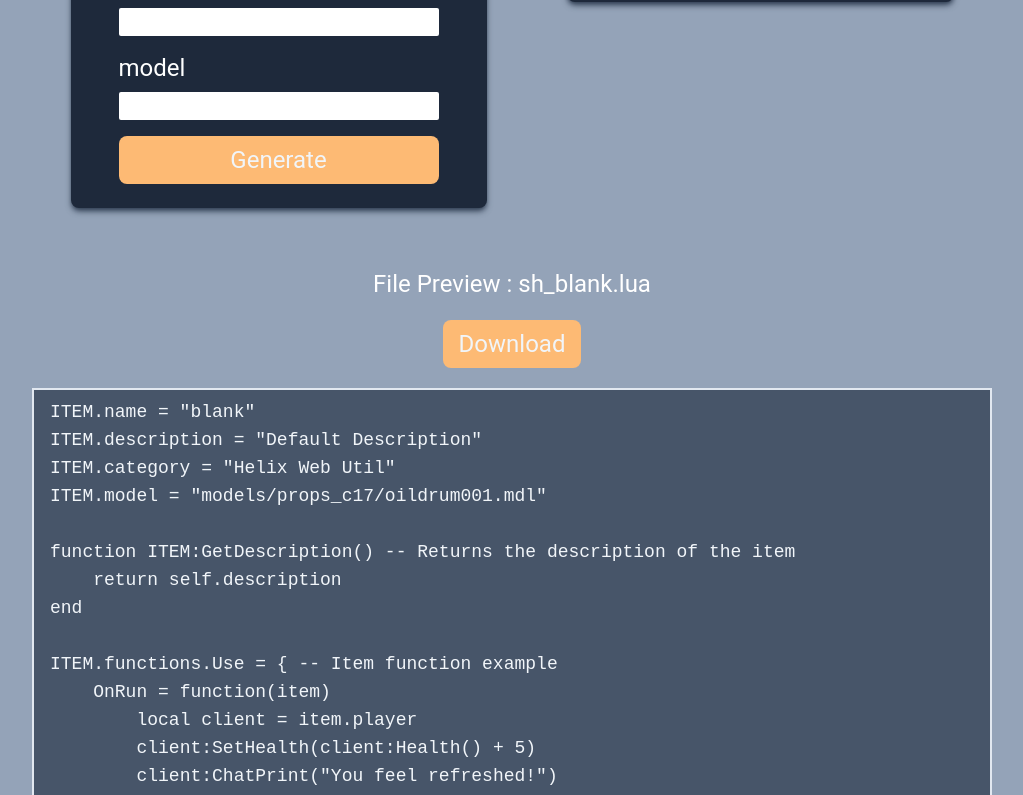
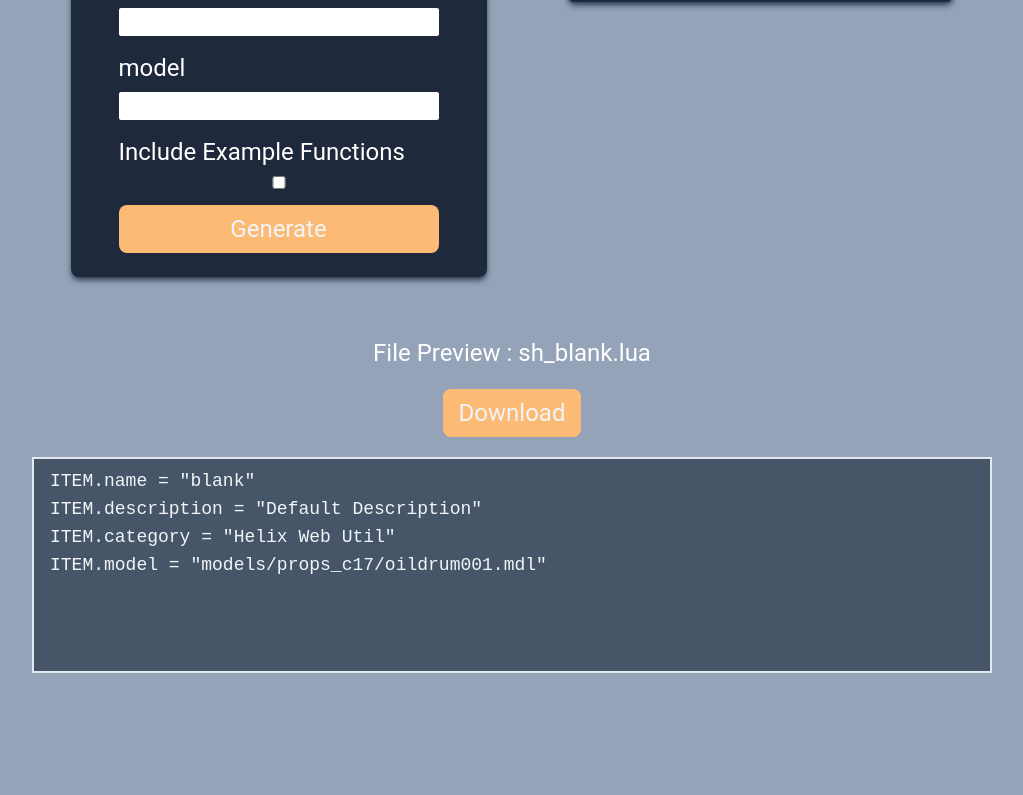
Before and after one commit to n8zone/react-helix-utility, a React (Create React App) app: page /item-generator in a window 1280 px wide. Shown: the part 320-1115 px from the top of the page, without its empty margins (128-1151 px from the left). After the commit the page ends 1009 px from the top, so only its background shows below. Built offline with nearby package versions, Linux system fonts and the light colour scheme.

Commit message:
toggle item function examples

```diff
--- a/src/GenerateItem.js
+++ b/src/GenerateItem.js
@@ -1,12 +1,11 @@
 import React from 'react';
 
-export function generateItemLua(itemVars, itemID = 'test_item', download = false) {
+export function generateItemLua(itemVars, itemID = 'test_item', download = false, includeExamples = false) {
 
 	let lua = `${itemVars.map((variable) => {
 		return `ITEM.${variable.name} = ${variable.type === 'string' ? `"${variable.value}"` : variable.value}`
 	}).join('\n')}
-
-	function ITEM:GetDescription() -- Returns the description of the item
+	${includeExamples ? `\n\nfunction ITEM:GetDescription() -- Returns the description of the item
 	<lua_tab>return self.description
 	end
 
@@ -20,7 +19,8 @@ export function generateItemLua(itemVars, itemID = 'test_item', download = false
   <lua_tab>OnCanRun = function(item) -- Returns whether or not the player can use the function
   <lua_tab><lua_tab>return true
   <lua_tab>end
-	}
+	}` : ''}
+
   `;
 
 	lua = lua.replace(/^[ \t]+/gm, '');
--- a/src/pages/ItemGenerator.jsx
+++ b/src/pages/ItemGenerator.jsx
@@ -13,6 +13,7 @@ import { generateItemLua, generatePreviewLua } from '../GenerateItem'
 
 function ItemGenerator() {
 
+  const [includeExamples, setIncludeExamples] = useState(false)
   const [newVarName, setNewVarName] = useState('')
   const [newVarType, setNewVarType] = useState('')
   const [itemVars, setItemVars] = useState([
@@ -55,7 +56,13 @@ function ItemGenerator() {
   }
 
   function handleItemDownload() {
-    generateItemLua(itemVars, getItemUniqueID(), true)
+    generateItemLua(itemVars, getItemUniqueID(), true, includeExamples)
+  }
+
+  function handleIncludeExamples() {
+    let newValue = !includeExamples
+    setPreviewLua(generatePreviewLua(generateItemLua(itemVars, getItemUniqueID(), false, newValue)))
+    setIncludeExamples(newValue)
   }
 
   function updateItemVar(name, value) {
@@ -118,6 +125,7 @@ function ItemGenerator() {
               }} />
             )
           })}
+          <InputLabelPair text='Include Example Functions' inputType={'checkbox'} onChange={handleIncludeExamples} />
           <Button type='submit'>Generate</Button>
         </form>
       </Card>
```
Also changed, not shown: package.json (+7 -1 lines), 1 other file (tests, documents, lock files or other folders).
